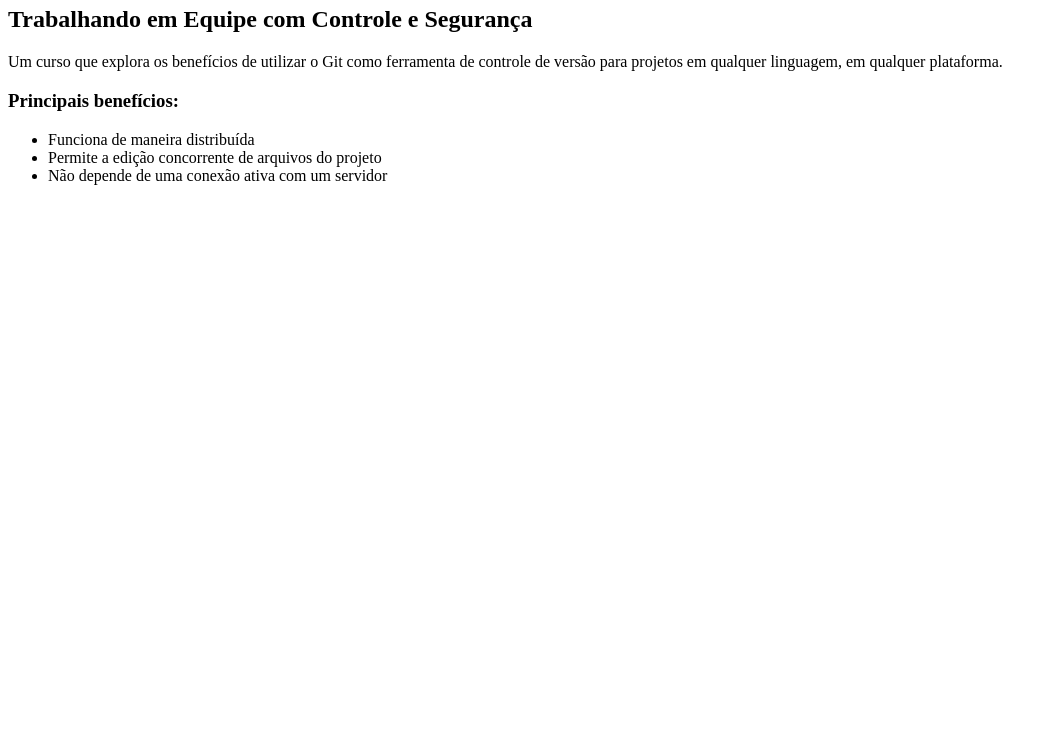
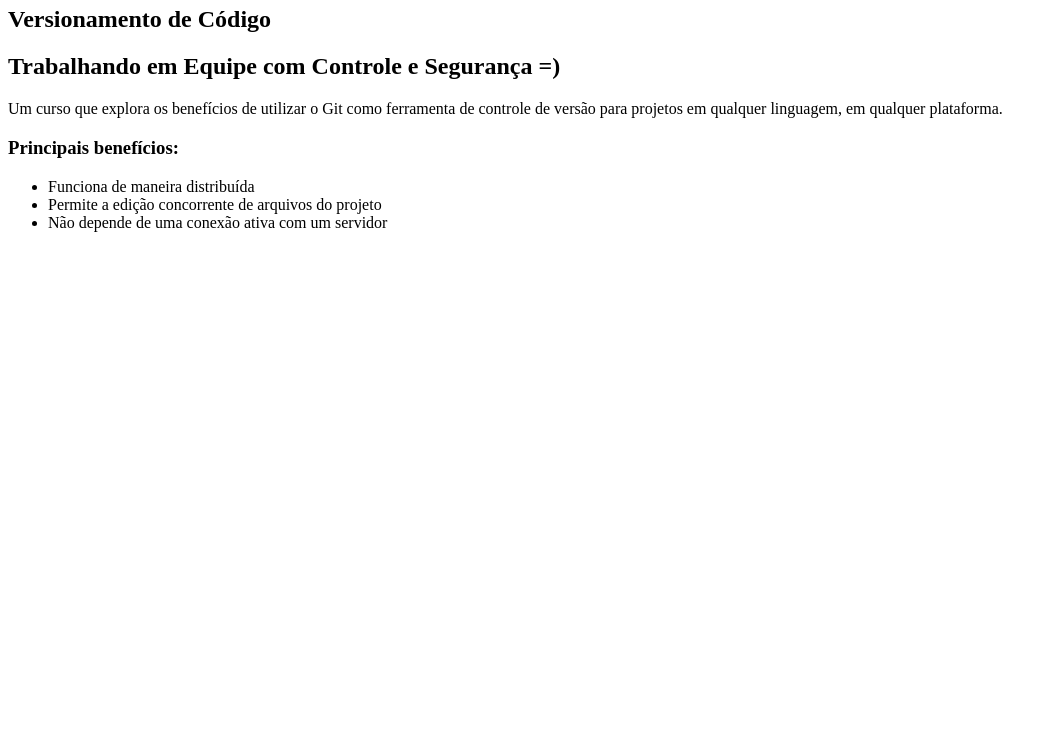
Before and after one commit to barbosacode-lab/curso-git, a plain HTML site: page index.html in a window 1280 px wide. Shown: the part 60-800 px from the top of the page, without its empty margins (0-1057 px from the left). Drawn offline with Linux system fonts and the light colour scheme.

Commit message:
Sub-titulo adicionado

```diff
--- a/index.html
+++ b/index.html
@@ -3,7 +3,8 @@
     </head>
     <body>
         <h1>Git - Projeto de Leandro Barbosa</h1>
-        <h2>Trabalhando em Equipe com Controle e Segurança</h2>
+        <h2>Versionamento de Código</h2>
+        <h2>Trabalhando em Equipe com Controle e Segurança =)</h2>
 
         <p>Um curso que explora os benefícios de utilizar o Git como ferramenta de controle de versão para projetos em qualquer linguagem, em qualquer plataforma.</p>
 
```
